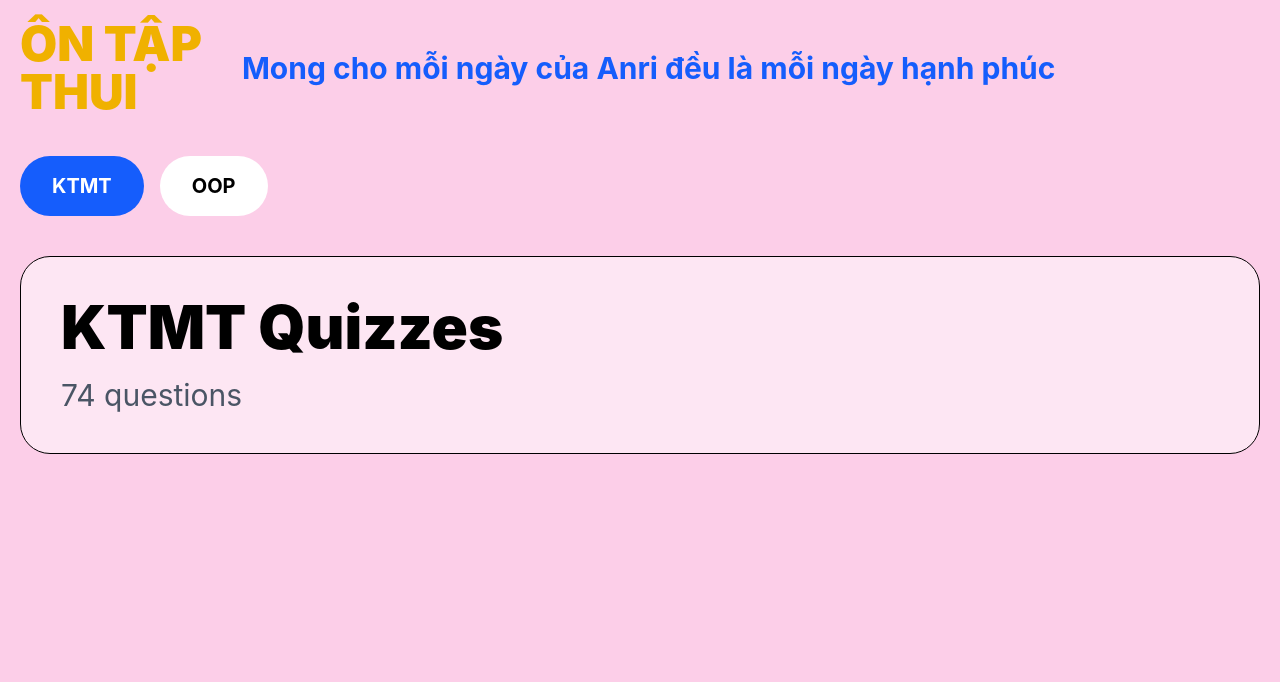
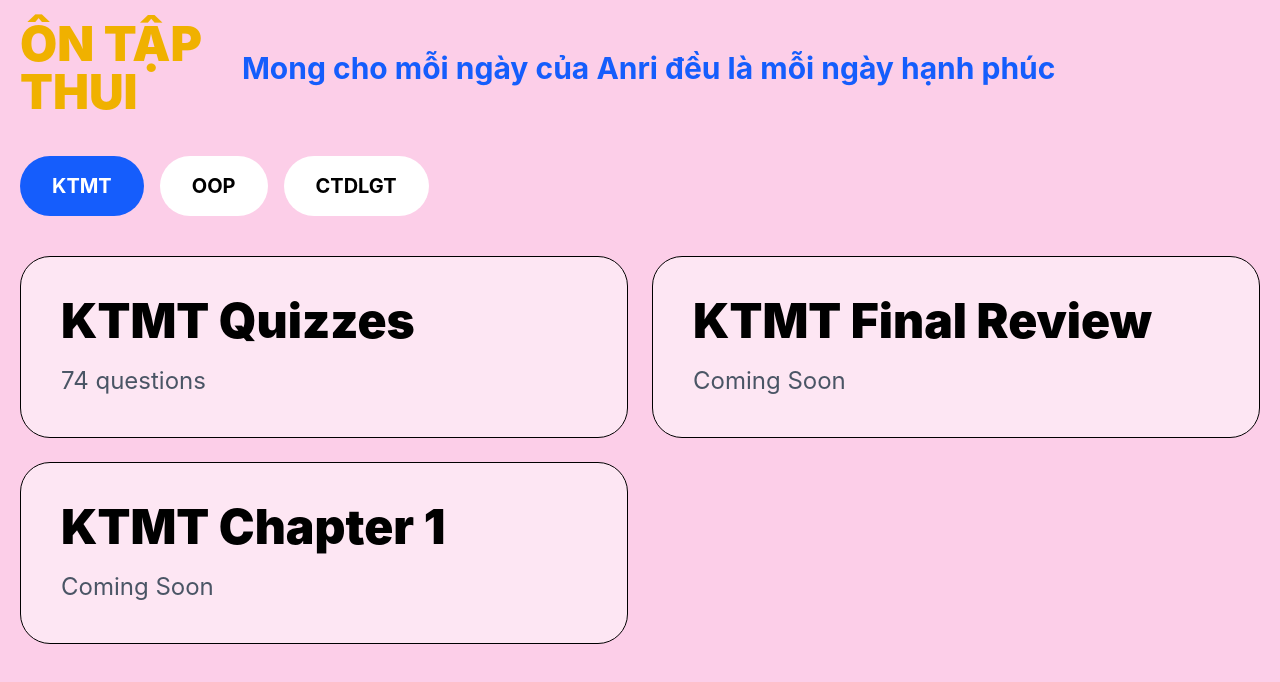
Before and after one commit to binhdangiuu/binanri, a React (Vite) app: page / in a window 1280 px wide. Both pictures are taken after a click on the button "KTMT". Shown: the top 682 px of the page. Built offline with nearby package versions, Linux system fonts and the light colour scheme.

Commit message:
add new questions

```diff
--- a/src/App.jsx
+++ b/src/App.jsx
@@ -1,6 +1,69 @@
 import { useState } from "react"
 import questions from "./data/questions"
 
+const subjects = [
+
+  {
+    id: "KTMT",
+
+    quizzes: [
+
+      {
+        id: "ktmt-main",
+        title: "KTMT Quizzes",
+        questionsCount: 74,
+        comingSoon: false,
+        questions: questions
+      },
+
+      {
+        id: "ktmt-final",
+        title: "KTMT Final Review",
+        questionsCount: 50,
+        comingSoon: true
+      },
+
+      {
+        id: "ktmt-chapter-1",
+        title: "KTMT Chapter 1",
+        questionsCount: 20,
+        comingSoon: true
+      }
+
+    ]
+  },
+
+  {
+    id: "OOP",
+
+    quizzes: [
+
+      {
+        id: "oop-main",
+        title: "OOP Quizzes",
+        questionsCount: 50,
+        comingSoon: true
+      }
+
+    ]
+  },
+
+  {
+    id: "CTDLGT",
+
+    quizzes: [
+
+      {
+        id: "ctdlgt-main",
+        title: "CTDLGT Quizzes",
+        questionsCount: 40,
+        comingSoon: true
+      }
+
+    ]
+  }
+
+]
 export default function App() {
 
   const [screen, setScreen] = useState("subject")
@@ -9,8 +72,9 @@ export default function App() {
   const [selectedAnswer, setSelectedAnswer] = useState(null)
   const [score, setScore] = useState(0)
   const [quizFinished, setQuizFinished] = useState(false)
-
-  const question = questions[currentQuestion]
+  const [activeSubject, setActiveSubject] = useState(null)
+  const [selectedQuiz, setSelectedQuiz] = useState(null)
+  const question = selectedQuiz?.questions[currentQuestion]
 
   const handleAnswer = (index) => {
 
@@ -27,7 +91,7 @@ export default function App() {
 
     setSelectedAnswer(null)
 
-    if (currentQuestion < questions.length - 1) {
+    if (currentQuestion < selectedQuiz.questions.length - 1) {
       setCurrentQuestion(currentQuestion + 1)
     } else {
       setQuizFinished(true)
@@ -63,66 +127,96 @@ export default function App() {
       </div>
 
       {/* PROGRESS BARS */}
-      <div className="flex gap-4 mb-10">
+      <div className="flex gap-4 mb-10 flex-wrap">
+
+        {subjects.map((subject) => (
 
           <button
-          onClick={() => setScreen("subject")}
-          className="
-            bg-blue-600
-            text-white
+            key={subject.id}
+            onClick={() => {
+              setScreen("subject")
+              setActiveSubject(subject.id)
+            }}
+            className={`
               px-8
               py-4
               rounded-full
               font-bold
               text-xl
-          "
+              transition
+
+              ${
+                activeSubject === subject.id
+                  ? "bg-blue-600 text-white"
+                  : "bg-white"
+              }
+            `}
           >
-          KTMT
+
+            {subject.id}
+
           </button>
 
-        <button
-          className="
-            bg-white
-            px-8
-            py-4
-            rounded-full
-            font-bold
-            text-xl
-          "
-        >
-          OOP
-        </button>
+        ))}
 
       </div>
 
       {/* SUBJECT SCREEN */}
-      {screen === "subject" && (
+      {screen === "subject" && activeSubject && (
+
+        <div className="grid md:grid-cols-2 gap-6">
+
+          {
+            subjects
+              .find(subject => subject.id === activeSubject)
+              ?.quizzes.map((quiz) => (
 
                 <div
-          onClick={() => setScreen("quiz")}
+                  key={quiz.id}
+                  onClick={() => {
+
+                    if (!quiz.comingSoon) {
+                    setSelectedQuiz(quiz)
+                    setCurrentQuestion(0)
+                    setSelectedAnswer(null)
+                    setScore(0)
+                    setQuizFinished(false)
+                    setScreen("quiz")
+                  }
+
+                  }}
                   className="
                     bg-white/50
                     border
                     rounded-[30px]
                     p-10
-            cursor-pointer
+                    transition
                     hover:border-blue-500
-            transition
                   "
                 >
 
-          <h1 className="text-6xl font-black mb-5">
-            KTMT Quizzes
+                  <h1 className="text-5xl font-black mb-5">
+                    {quiz.title}
                   </h1>
 
-          <p className="text-3xl text-gray-600">
-            74 questions
+                  <p className="text-2xl text-gray-600">
+
+                    {
+                      quiz.comingSoon
+                        ? "Coming Soon"
+                        : `${quiz.questionsCount} questions`
+                    }
+
                   </p>
 
                 </div>
 
+            ))
+          }
+
+        </div>
+
       )}
-
       {/* QUIZ FINISHED */}
       {screen === "result" && (
 
@@ -133,7 +227,7 @@ export default function App() {
           </h1>
 
           <p className="text-3xl mb-8">
-            Your Score: {score} / {questions.length}
+            Your Score: {score} / {selectedQuiz.questions.length}
           </p>
 
           <button
@@ -159,10 +253,23 @@ export default function App() {
       {screen === "quiz" && (
 
         <>
-
+          <button
+            onClick={() => setScreen("subject")}
+            className="
+              mb-6
+              bg-white
+              px-5
+              py-3
+              rounded-2xl
+              border
+              hover:border-blue-500
+              transition
+            "
+          >
+            ← Back
+          </button>
           {/* Tabs */}
           <div className="bg-[#efe5d4] rounded-full p-2 flex gap-3 mb-8 overflow-x-auto">
-
             {[
               "Overview",
               "Fundamentals",
@@ -193,11 +300,11 @@ export default function App() {
           <div className="flex justify-between items-center mb-4">
 
             <p className="text-lg">
-              KTMT Quizzes · Question {currentQuestion + 1} of {questions.length}
+             {selectedQuiz.title} · Question {currentQuestion + 1} of {selectedQuiz.questions.length}
             </p>
 
             <div className="bg-white px-4 py-2 rounded-full border">
-              Score: {score} / {questions.length}
+              Score: {score} / {selectedQuiz.questions.length}
             </div>
 
           </div>
@@ -207,7 +314,7 @@ export default function App() {
 
             <div
               style={{
-                width: `${((currentQuestion + 1) / questions.length) * 100}%`
+                width: `${((currentQuestion + 1) / selectedQuiz.questions.length) * 100}%`
               }}
               className="h-full bg-gradient-to-r from-blue-500 to-yellow-400"
             ></div>
@@ -218,7 +325,7 @@ export default function App() {
           <div className="bg-white/50 border rounded-[30px] p-8">
 
             <p className="uppercase tracking-[4px] text-blue-600 text-sm mb-5">
-              KTMT QUIZZES
+              {selectedQuiz.title}
             </p>
 
             <h1 className="text-4xl font-black mb-8">
@@ -263,7 +370,7 @@ export default function App() {
             <button
               onClick={() => {
 
-                if (currentQuestion < questions.length - 1) {
+                if (currentQuestion < selectedQuiz.questions.length - 1) {
                   handleNextQuestion()
                 } else {
                   setScreen("result")
```
Lines whose indentation alone changed are shown as unchanged.
